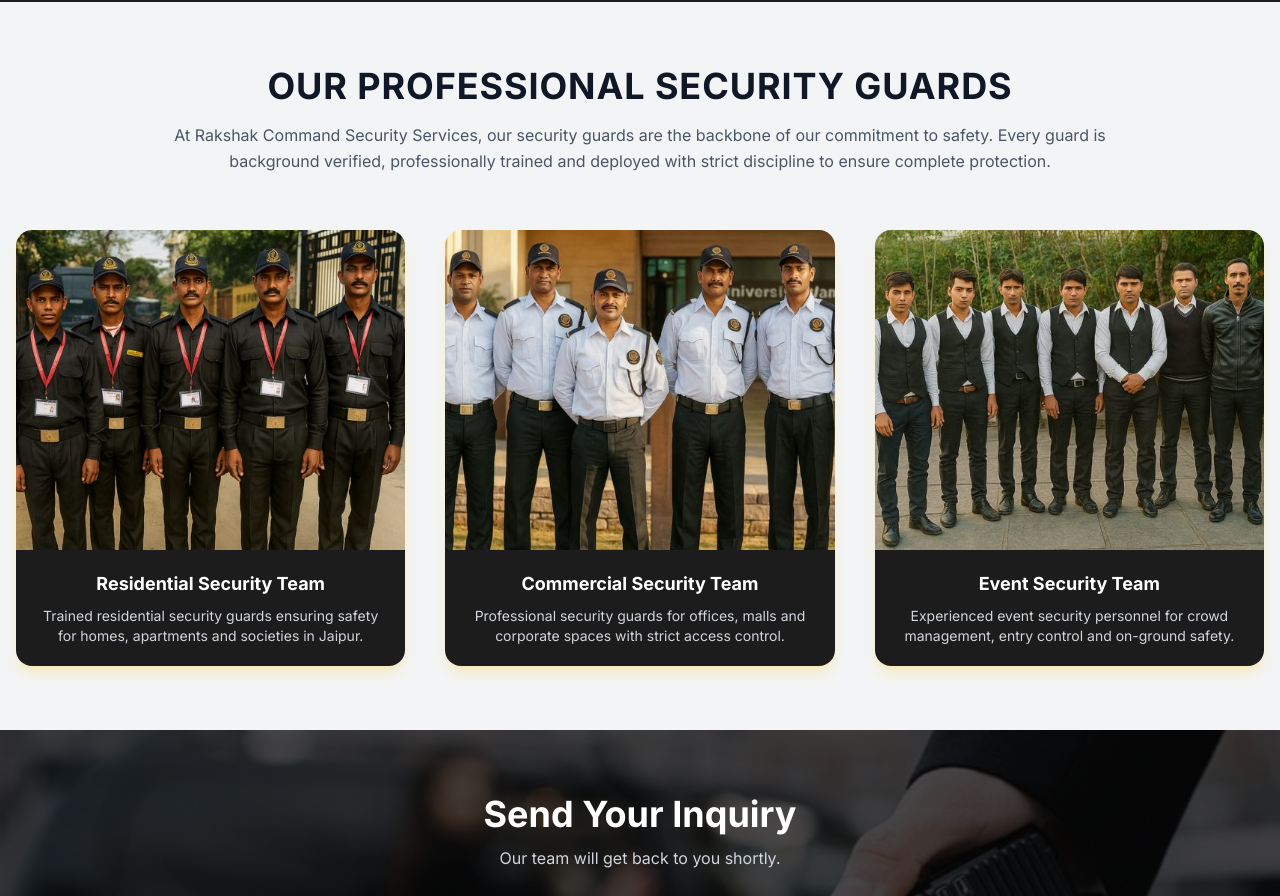
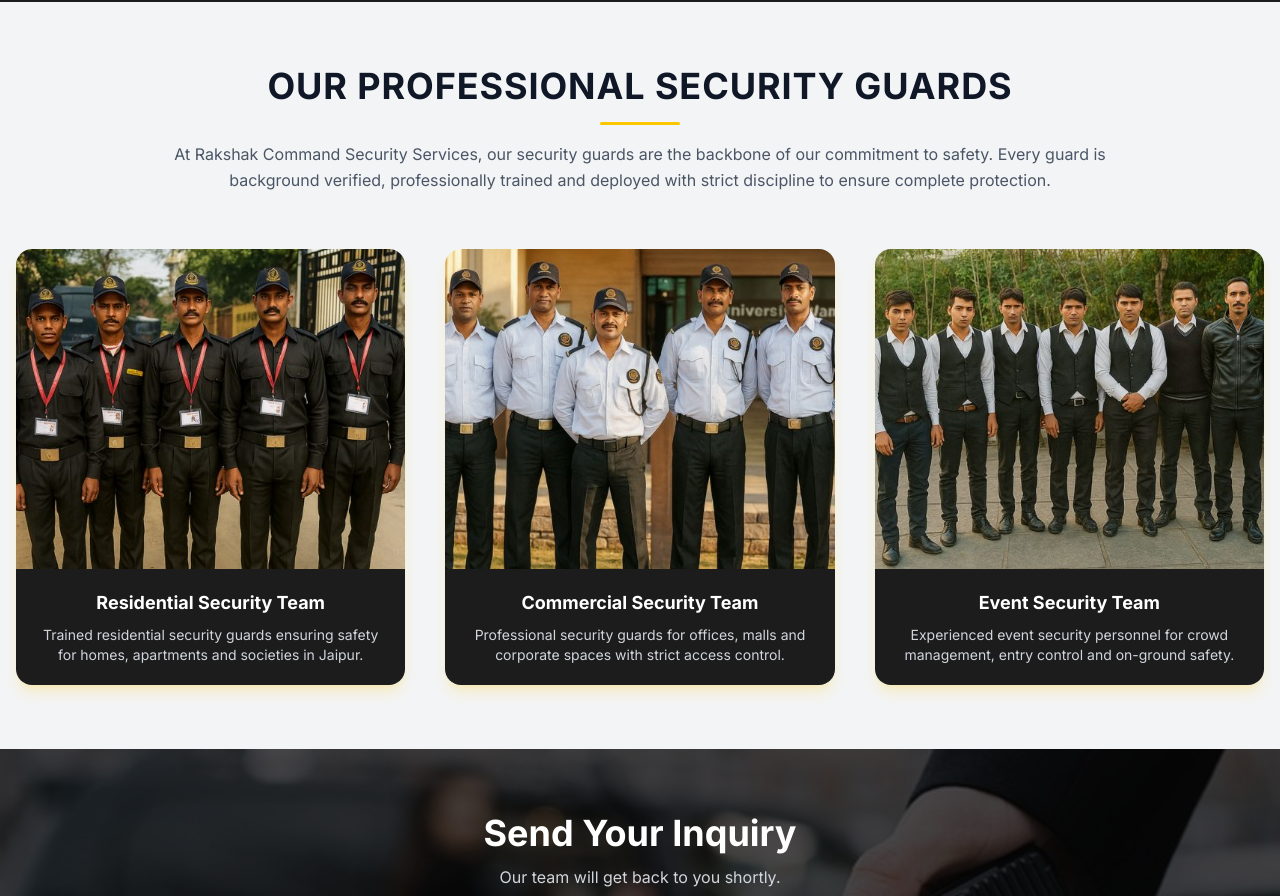
Before and after one commit to himanshijangid/rakshak-command-next, a Next.js app: page / in a window 1280 px wide. Shown: the part 2560-3456 px from the top of the page. Built offline with nearby package versions, Linux system fonts and the light colour scheme.

Commit message:
today final code complete

```diff
--- a/src/components/Guards.jsx
+++ b/src/components/Guards.jsx
@@ -29,6 +29,10 @@ const Guards = () => {
           <h2 className="text-3xl md:text-4xl font-extrabold uppercase text-gray-900 tracking-wide">
             Our Professional Security Guards
           </h2>
+           {/* Yellow Line – Same Position for All */}
+      <div className="w-20 h-[3px] bg-yellow-400 mx-auto my-4 rounded-full" />
+
+
           <p className="mt-4 text-gray-600 max-w-5xl mx-auto leading-relaxed">
             At Rakshak Command Security Services, our security guards are the
             backbone of our commitment to safety. Every guard is background
```
